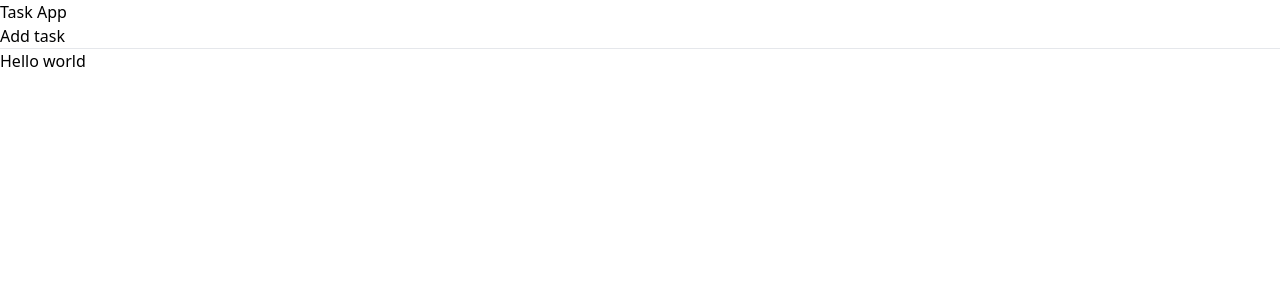
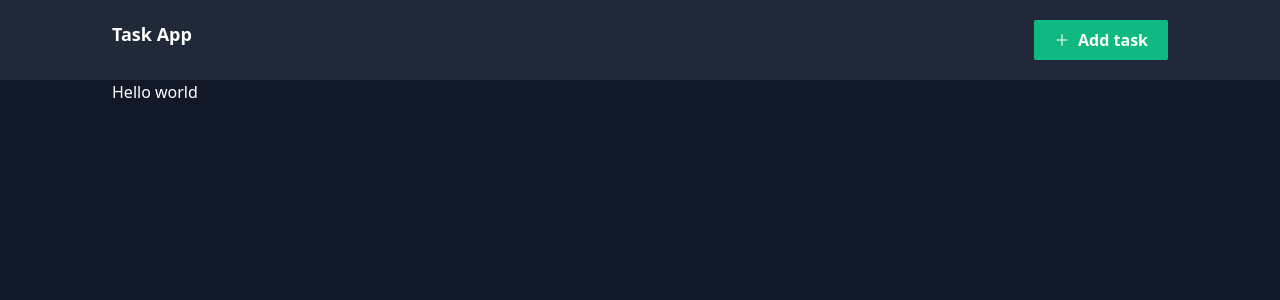
Before and after one commit to juliswer/CRUD-nextjs, a Next.js app: page / in a window 1280 px wide. Shown: the top 300 px of the page. Built offline with nearby package versions, Linux system fonts and the light colour scheme.

Commit message:
uploading context

```diff
--- a/package.json
+++ b/package.json
@@ -11,7 +11,8 @@
   "dependencies": {
     "next": "11.1.2",
     "react": "17.0.2",
-    "react-dom": "17.0.2"
+    "react-dom": "17.0.2",
+    "react-icons": "^4.2.0"
   },
   "devDependencies": {
     "autoprefixer": "^10.3.6",
--- a/src/components/Layout.js
+++ b/src/components/Layout.js
@@ -1,16 +1,27 @@
 import React from 'react'
+import {AiOutlinePlus} from 'react-icons/ai';
+import Link from 'next/link';
+import {useRouter} from 'next/router';
 
 const Layout = ({children}) => {
+
+    const router = useRouter();
+
     return (
-        <div>
-            <header>
-                <h1>Task App</h1>
-                <div>
-                    <button>Add task</button>
+        <div className="h-screen bg-gray-900 text-white">
+            <header className="flex bg-gray-800 px-28 py-5">
+                <Link href="/">
+                <a>
+                    <h1 className="font-black text-lg">Task App</h1>
+                </a>
+                </Link>
+                <div className="flex-grow text-right">
+                    <button className="bg-green-500 hover:bg-green-400 py-2 px-5 font-bold rounded-sm inline-flex items-center" onClick={() => router.push('/new')}><AiOutlinePlus className="mr-2" /> Add task</button>
                 </div>
             </header>
-            <hr />
-            {children}
+            <main className="px-28 ">
+                {children}
+            </main>
         </div>
     )
 }
```
Also changed, not shown: 1 other file (tests, documents, lock files or other folders).
